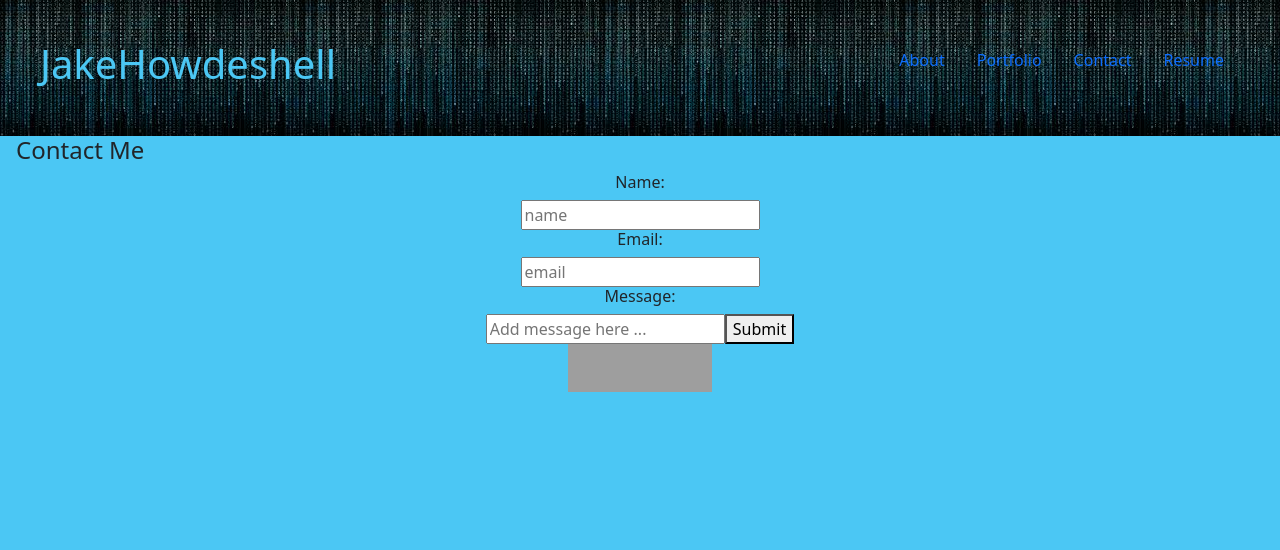
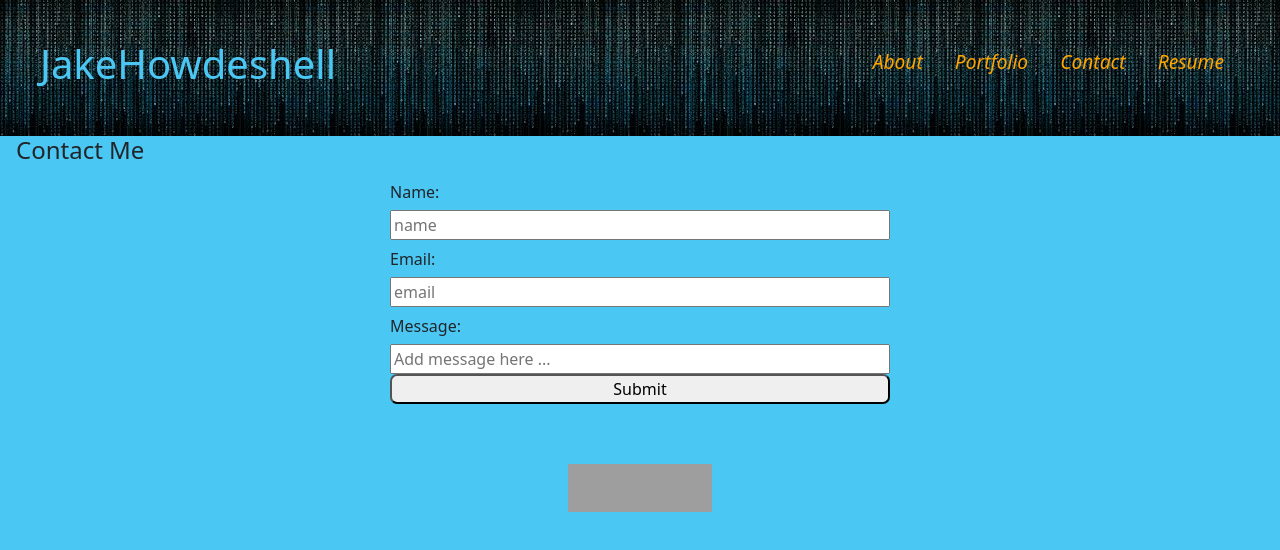
Before and after one commit to JakeHowdeshell/react-portfolio, a React (Vite) app: page /Contact in a window 1280 px wide. Shown: the top 550 px of the page. Built offline with nearby package versions, Linux system fonts and the light colour scheme; grey boxes are pictures that could not be loaded.

Commit message:
added the styling for all of the pages

```diff
--- a/src/App.css
+++ b/src/App.css
@@ -19,6 +19,18 @@
   margin-right: auto;
   color: rgb(75, 199, 244);
 }
+.nav-item .nav-link{
+  font-size: larger;
+  font-style: italic;
+  color: orange;
+}
+.nav-item .nav-link-active {
+  text-decoration: none;
+  font-size: larger;
+  font-style: italic;
+  color: white;
+}
+
 .page-title {
   margin: 40px;
 }
@@ -53,10 +65,25 @@
   flex-direction: row;
   z-index: 2;
   display: none;
+
+}
+.card .name h4 {
+  color: orange;
+}
+.card .name a {
+  text-decoration: none;
 }
 
 .card:hover .name {
   display: flex;
+}
+
+.card .name h4:hover {
+color: purple;
+}
+
+.card .name img:hover {
+  filter: grayscale(0);
 }
 
 .card .main {
@@ -66,10 +93,49 @@
   display: block;
 }
 .card:hover .main {
-  /* Semi-transparent background color (adjust the alpha value to control opacity) */
   filter: blur(7px);
 }
 
+/* Contact Styling */
+
+.container {
+  display: flex;
+  justify-content: center;
+  margin-bottom: 60px;
+}
+.container .form {
+  display: flex;
+  flex-direction:column;
+  align-items: flex-start;
+}
+.container .form h6 {
+  margin-top: 10px;
+}
+
+.container .form input {
+  width: 500px
+}
+.container .form .message {
+  padding-bottom: 50px;
+  margin-bottom: 5px;
+}
+.container .form button {
+  width: 500px;
+  border-radius: 7px;
+}
+
+/* Resume Styling */
+.resume-link {
+    background: none;
+    border: none;
+    padding: 0;
+    margin: 0;
+    color: white;
+    font-weight: bold;
+}
+.profeciencies {
+    margin: 0 0 40px 40px;
+}
 /* Footer Styling */
 footer {
   display: flex;
```
